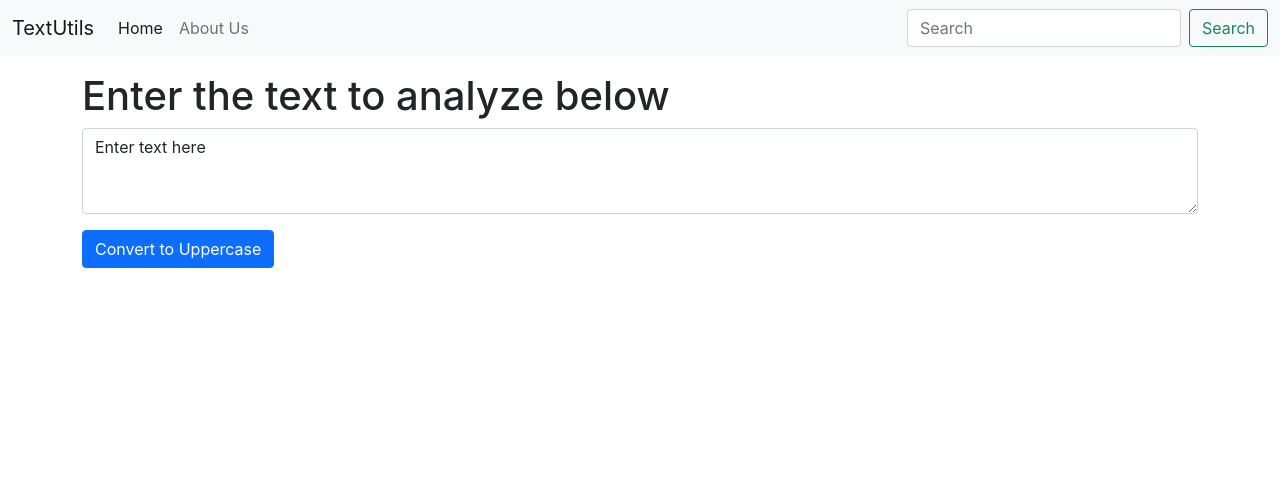
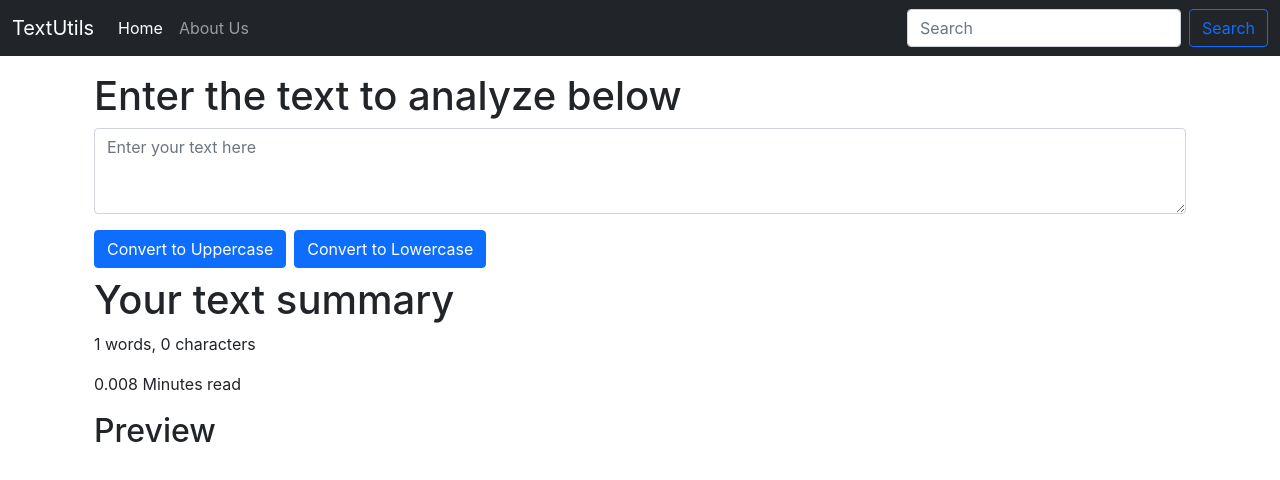
Before and after one commit to hcoder-404/textutils-with-ReactJs, a React (Create React App) app: page / in a window 1280 px wide. Shown: the top 480 px of the page. Built offline with nearby package versions, Linux system fonts and the light colour scheme.

Commit message:
Add New...

```diff
--- a/src/components/Navbar.js
+++ b/src/components/Navbar.js
@@ -5,7 +5,7 @@
 export default function Navbar(props){
     return (
             <div>
-                <nav className="navbar navbar-expand-lg navbar-light bg-light">
+                <nav className="navbar navbar-expand-lg navbar-dark bg-dark">
         <div className="container-fluid">
             <a className="navbar-brand" href="/">{props.title}</a>
             <button className="navbar-toggler" type="button" data-bs-toggle="collapse" data-bs-target="#navbarSupportedContent" aria-controls="navbarSupportedContent" aria-expanded="false" aria-label="Toggle navigation">
@@ -22,7 +22,7 @@
             </ul>
             <form className="d-flex">
                 <input className="form-control me-2" type="search" placeholder="Search" aria-label="Search" />
-                <button className="btn btn-outline-success" type="submit">Search</button>
+                <button className="btn btn-outline-primary" type="submit">Search</button>
             </form>
             </div>
         </div>
--- a/src/components/TextForm.js
+++ b/src/components/TextForm.js
@@ -7,21 +7,36 @@
         let newText = text.toUpperCase();
         setText(newText);
     }
+
+    const handleLoClick = () => {
+        let newText = text.toLowerCase();
+        setText(newText);
+    }
     const handleOnChange = (event) => {
         // console.log("On change was clicked");
         setText(event.target.value);
     }
-    const [text, setText] = useState("Enter text here");
+    const [text, setText] = useState("");
     // setText("Hey Harsh");
     return (
         <>
-        <div>
+        <div className="container">
             <h1>{props.heading}</h1>
             <div className="mb-3">
-            <textarea className="form-control" value={text} onChange={handleOnChange} id="myBox" rows="3"></textarea>
+            <textarea className="form-control" value={text} onChange={handleOnChange} id="myBox" rows="3" placeholder='Enter your text here'></textarea>
             </div>
-            <button className='btn  btn-primary' onClick={handleUpClick}>Convert to Uppercase</button>
+            <button className='btn  btn-primary me-2' onClick={handleUpClick}>Convert to Uppercase</button>
+            <button className='btn  btn-primary me-2' onClick={handleLoClick}>Convert to Lowercase</button>
         </div>
+        <div className="container my-2">
+            <h1>Your text summary</h1>
+            <p>{text.split(" ").length} words,  {text.length} characters</p>
+            <p>{0.008 * text.split(" ").length} Minutes read</p>
+            <h2>Preview</h2>
+            <p>{text}</p>
+        </div>
+
+
         </>
   )
 }
```
